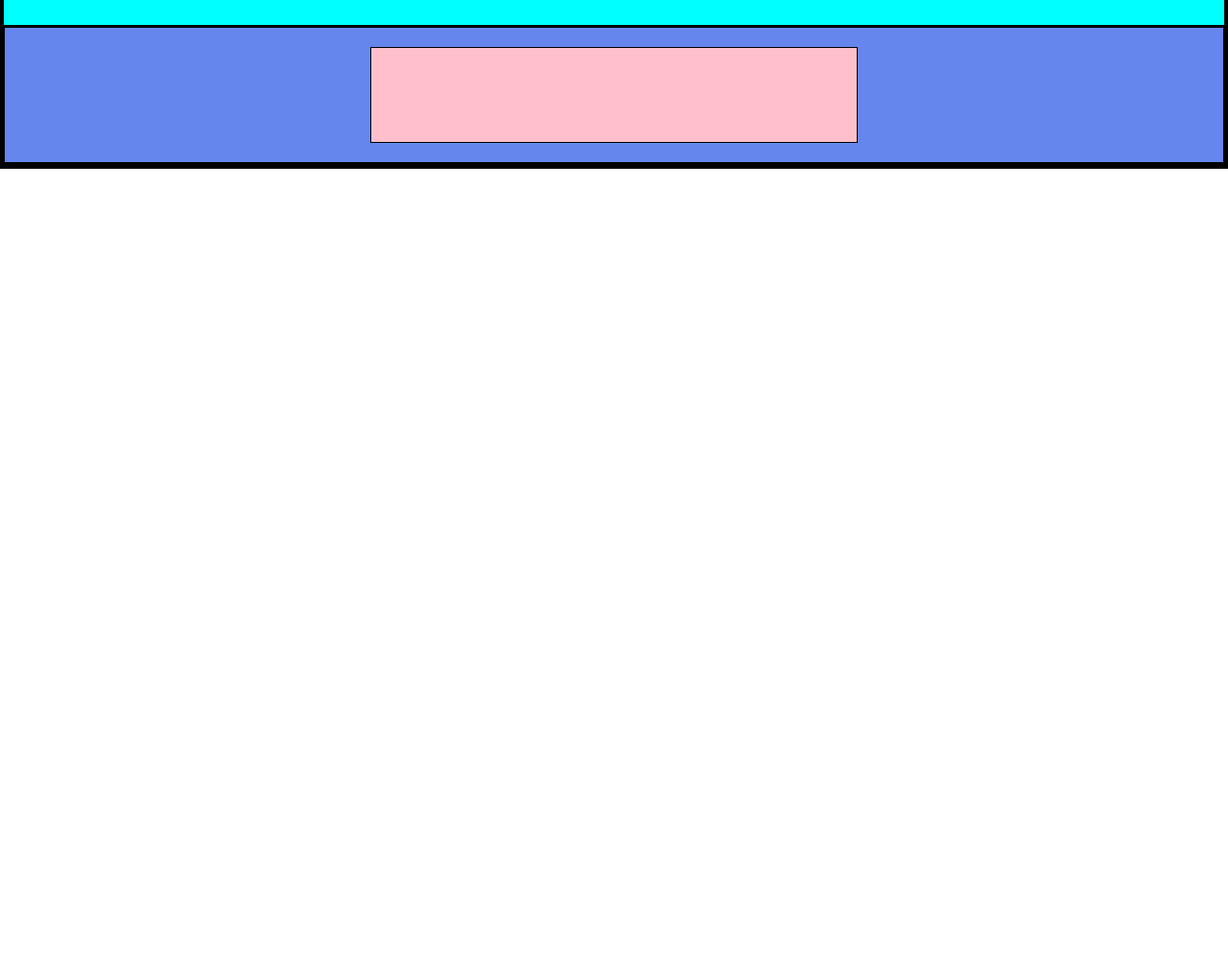
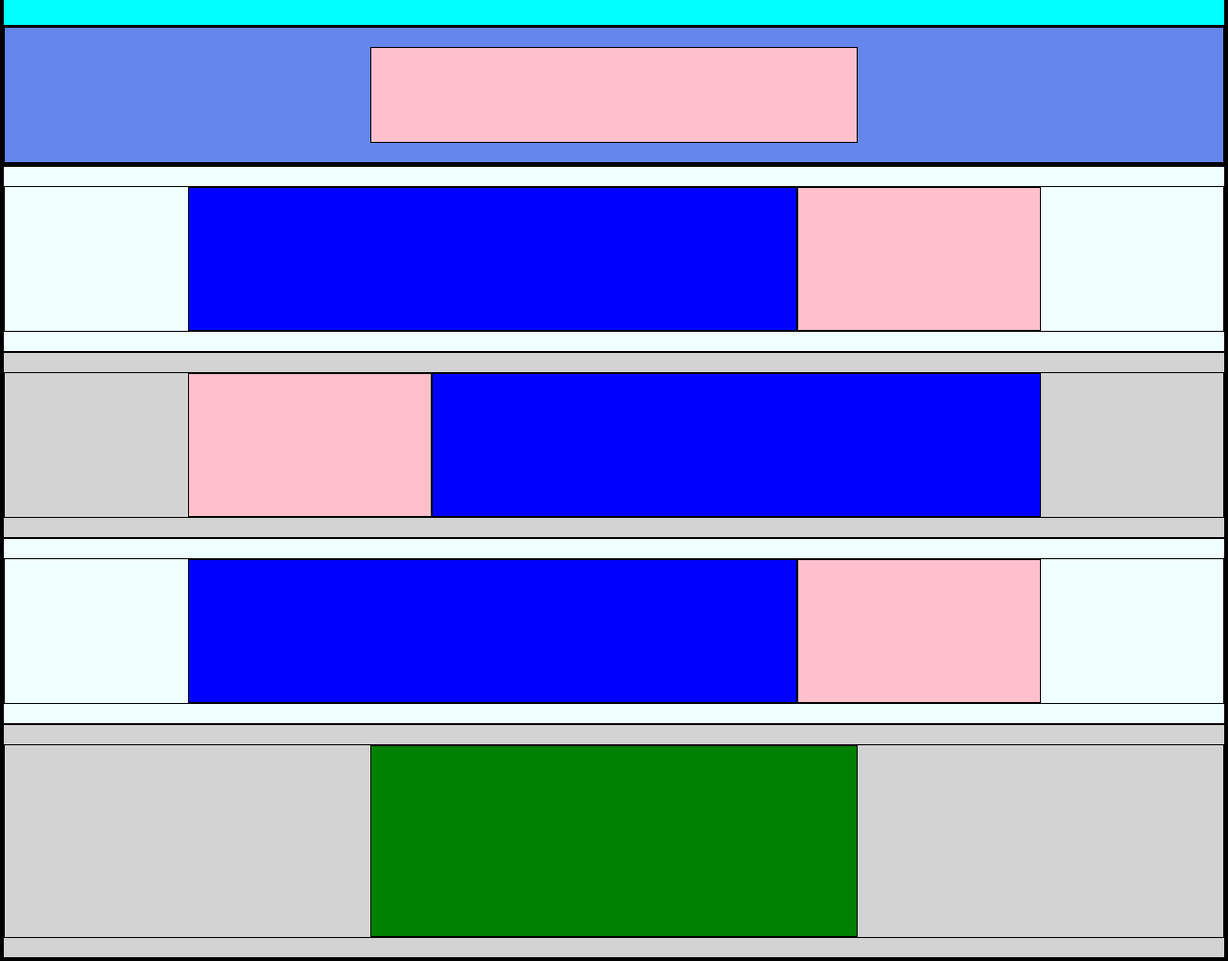
Before and after one commit to info-mic-info/htmlcss-struttura-discord, a plain HTML site: page index.html in a window 1280 px wide. Shown: the part 76-1078 px from the top of the page at 96% size. Before the commit the page ends 800 px from the top, so only its background shows below. Drawn offline with Linux system fonts and the light colour scheme.

Commit message:
main: central structur - colorbox

```diff
--- a/index.html
+++ b/index.html
@@ -35,6 +35,42 @@
 
     <main>
 
+        <!-- /* CONTENITORE BIANCO */ -->
+        <div class="container-white">
+            <div class="row2">
+                <div class="col-blue"></div>
+                <div class="col-pink"></div>
+            </div>
+        </div>
+
+        <!-- /* CONTENITORE GRIGIO */ -->
+        <div class="container-grey">
+            <div class="row2">
+                <div class="col-pink"></div>
+                <div class="col-blue"></div>
+
+            </div>
+        </div>
+        <!-- /* CONTENITORE BIANCO */ -->
+        <div class="container-white">
+            <div class="row2">
+                <div class="col-blue"></div>
+                <div class="col-pink"></div>
+            </div>
+        </div>
+
+        <!-- /* CONTENITORE GRIGIO QUADRATO VERDE */ -->
+
+        <div class="container-grey">
+            <div class="row3">
+                <div class="col-verde"></div>
+            </div>
+        </div>
+
+        <!-- CONTENITORE GRIGIO SCURO -->
+
+
+
     </main>
 
 </body>
--- a/style.css
+++ b/style.css
@@ -33,7 +33,8 @@ nav {
 .logo {
     width: 10%;
 }
-ul{
+
+ul {
     width: 60%;
     display: flex;
     justify-content: space-between;
@@ -65,3 +66,58 @@ ul{
     margin-top: 20px;
     margin-bottom: 20px;
 }
+
+/* CONTENITORE BIANCO */
+
+.container-white {
+    background-color: azure;
+}
+
+.row2 {
+    display: flex;
+    justify-content: center;
+    margin-top: 20px;
+    margin-bottom: 20px;
+
+}
+
+.col-blue {
+    background-color: blue;
+    width: 50%;
+    height: 150px;
+
+
+}
+
+.col-pink {
+    background-color: pink;
+    width: 20%;
+    height: 150px;
+}
+
+/* CONTENITORE GRIGIO */
+
+.container-grey {
+    background-color: lightgrey;
+}
+
+/* CONTENITORE GRIGIO QUADRATO VERDE */
+
+
+.row3 {
+    display: flex;
+    justify-content: center;
+    margin-top: 20px;
+    margin-bottom: 20px;
+
+}
+
+.col-verde {
+    background-color: green;
+    width: 40%;
+    height: 200px;
+}
+
+/* CONTENITORE GRIGIO SCURO */
+
+.container-
```
Lines whose indentation alone changed are shown as unchanged.
